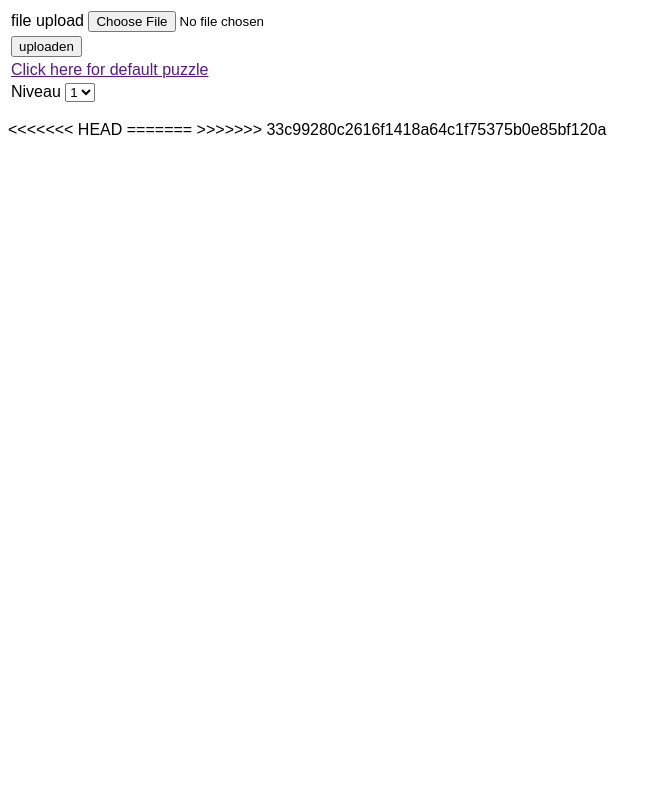
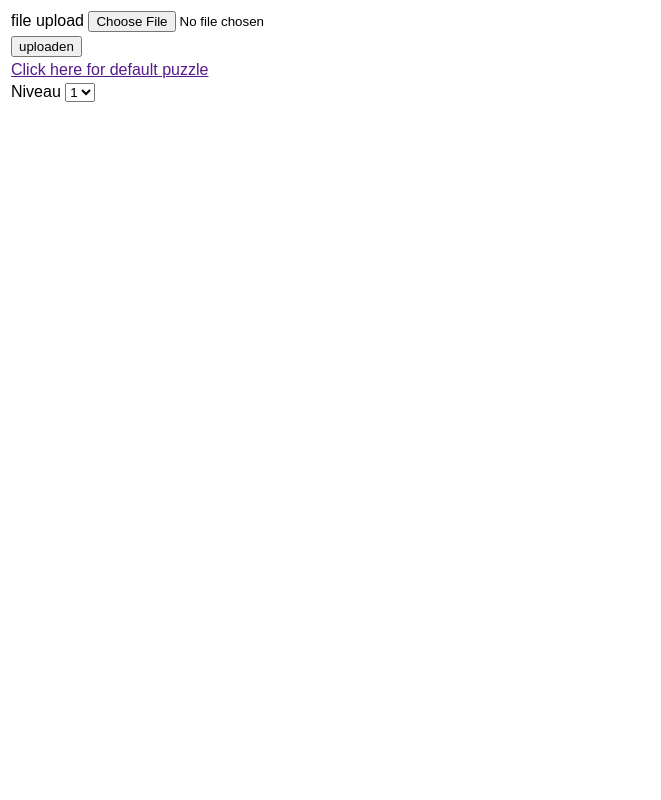
Before and after one commit to Kelleiy/Sadokey, a PHP site: page / in a window 1280 px wide. Shown: the whole page, without its empty margins (0-661 px from the left). Run offline with PHP 8.4, Linux system fonts and the light colour scheme.

Commit message:
index conflict opgelost

```diff
--- a/index.php
+++ b/index.php
@@ -68,10 +68,5 @@
             </table>
         </form>
 
-<<<<<<< HEAD
+    </body>
 </html>
-
-</html>
-=======
-</html>
->>>>>>> 33c99280c2616f1418a64c1f75375b0e85bf120a
```
